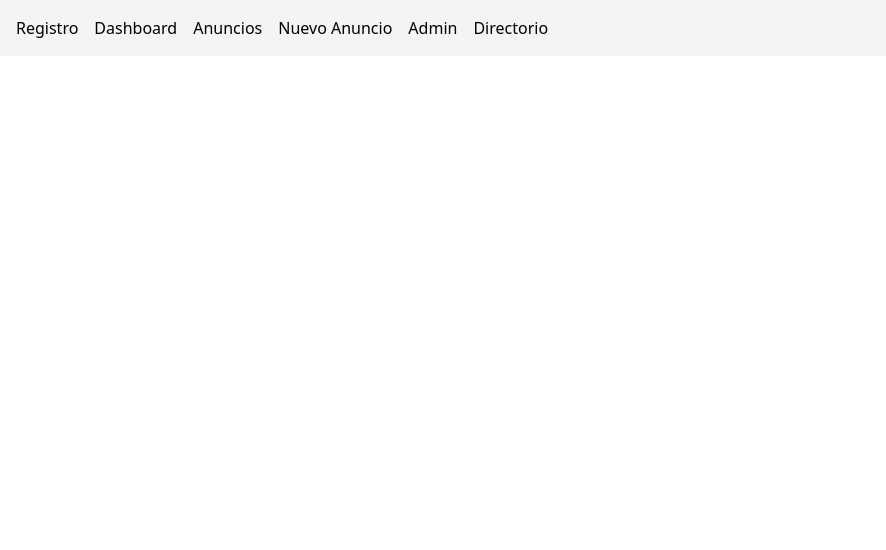
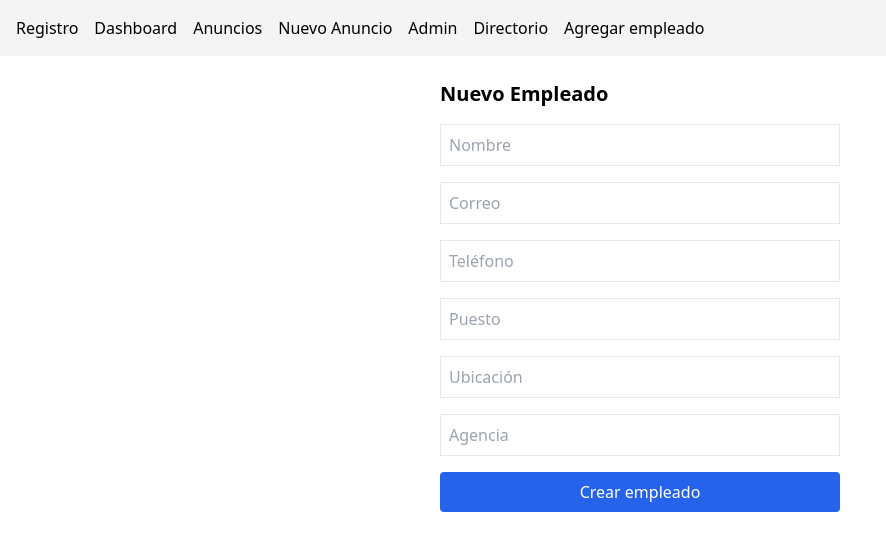
Before and after one commit to juanpa154/torrescorzo-app, a React (Vite) app in the folder frontend/: page /directory/new in a window 1280 px wide. Shown: the top 550 px of the page, without its empty margins (0-886 px from the left). Built offline with nearby package versions, Linux system fonts and the light colour scheme; sample sign-in values are in the browser's storage.

Commit message:
Directorio con interfaz v1

```diff
--- a/frontend/src/App.jsx
+++ b/frontend/src/App.jsx
@@ -10,6 +10,8 @@ import RoleProtectedRoute from "./components/RoleProtectedRoute";
 import { getToken } from "./services/api";
 import AdminPanel from "./pages/AdminPanel";
 import EmployeeDirectory from "./pages/EmployeeDirectory";
+import NewEmployee from "./pages/NewEmployee";
+
 
 
 
@@ -38,6 +40,10 @@ export default function App() {
         )}
         {user?.role === "admin" && <Link to="/admin">Admin</Link>}
         {user && <Link to="/directory">Directorio</Link>}
+        {user && (user.role === "admin" || user.role === "editor") && (
+        <Link to="/directory/new">Agregar empleado</Link>
+         )}
+
 
 
       </nav>
@@ -93,6 +99,15 @@ export default function App() {
           </PrivateRoute>
         }
       />
+      <Route
+        path="/directory/new"
+        element={
+          <RoleProtectedRoute allowedRoles={["admin", "editor"]}>
+            <NewEmployee />
+          </RoleProtectedRoute>
+        }
+      />
+
 
 
       </Routes>
--- /dev/null
+++ b/frontend/src/pages/NewEmployee.jsx
@@ -0,0 +1,57 @@
+import { useState } from "react";
+import { createEmployee } from "../services/api";
+import { useNavigate } from "react-router-dom";
+
+export default function NewEmployee() {
+  const [form, setForm] = useState({
+    name: "",
+    email: "",
+    phone: "",
+    position: "",
+    location: "",
+    agency: ""
+  });
+  const [message, setMessage] = useState("");
+  const navigate = useNavigate();
+
+  const handleChange = (e) => {
+    setForm({ ...form, [e.target.name]: e.target.value });
+  };
+
+  const handleSubmit = async (e) => {
+    e.preventDefault();
+    const res = await createEmployee(form);
+    if (res.id) {
+      setMessage("Empleado creado ✅");
+      setForm({ name: "", email: "", phone: "", position: "", location: "" });
+      setTimeout(() => navigate("/directory"), 1000);
+    } else {
+      setMessage(res.message || "Error al crear empleado");
+    }
+  };
+
+  return (
+    <div className="p-6 max-w-md mx-auto">
+      <h2 className="text-xl font-bold mb-4">Nuevo Empleado</h2>
+      <form onSubmit={handleSubmit} className="space-y-4">
+        <input name="name" placeholder="Nombre" className="w-full p-2 border"
+          value={form.name} onChange={handleChange} required />
+        <input name="email" type="email" placeholder="Correo" className="w-full p-2 border"
+          value={form.email} onChange={handleChange} required />
+        <input name="phone" placeholder="Teléfono" className="w-full p-2 border"
+          value={form.phone} onChange={handleChange} />
+        <input name="position" placeholder="Puesto" className="w-full p-2 border"
+          value={form.position} onChange={handleChange} required />
+        <input name="location" placeholder="Ubicación" className="w-full p-2 border"
+          value={form.location} onChange={handleChange} />
+        <input name="agency" placeholder="Agencia" className="w-full p-2 border"
+            value={form.agency} onChange={handleChange} required/>
+
+        <button type="submit" className="bg-blue-600 text-white w-full p-2 rounded">
+          Crear empleado
+        </button>
+      </form>
+      {message && <p className="text-center mt-4">{message}</p>}
+    </div>
+  );
+}
--- a/frontend/src/services/api.js
+++ b/frontend/src/services/api.js
@@ -63,3 +63,16 @@ export const fetchEmployees = async () => {
   });
   return await res.json();
 };
+
+export const createEmployee = async (employeeData) => {
+  const token = getToken();
+  const res = await fetch("http://localhost:3000/api/employees", {
+    method: "POST",
+    headers: {
+      "Content-Type": "application/json",
+      Authorization: `Bearer ${token}`,
+    },
+    body: JSON.stringify(employeeData),
+  });
+  return await res.json();
+};
```
